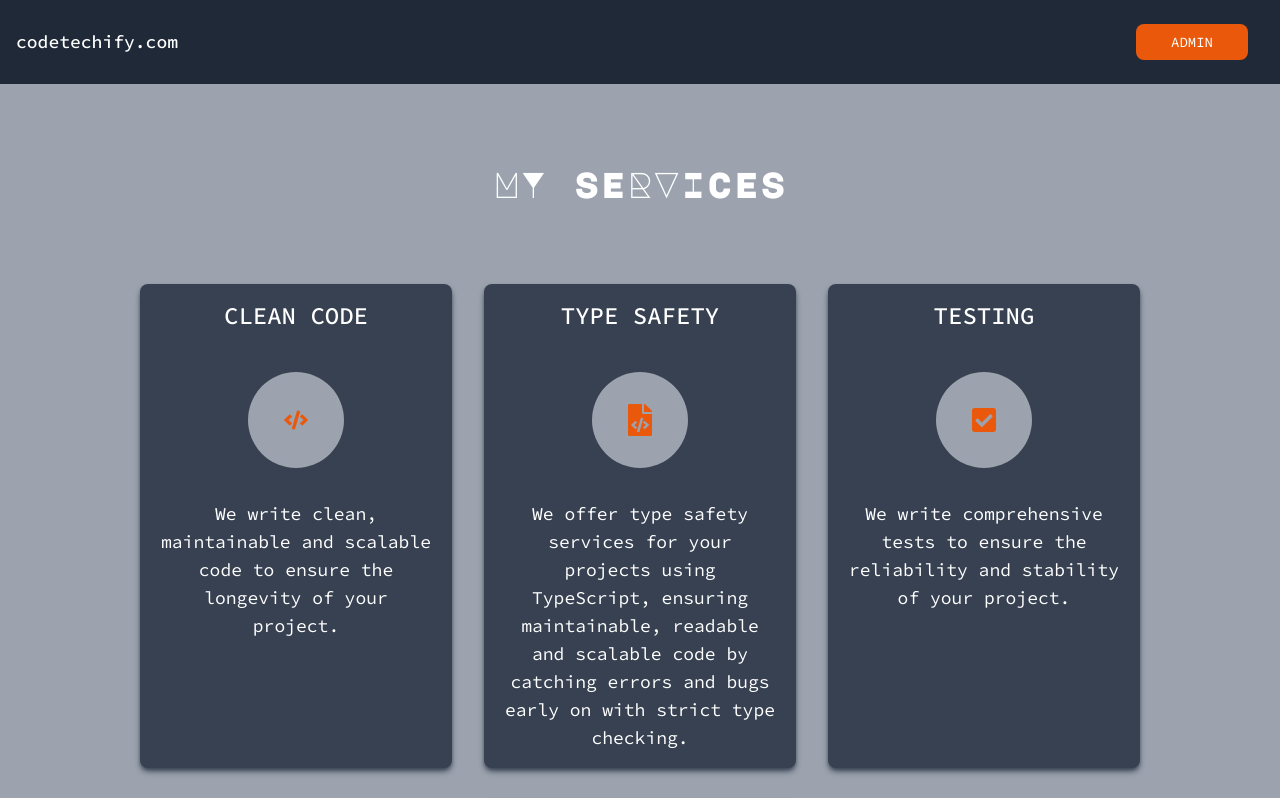
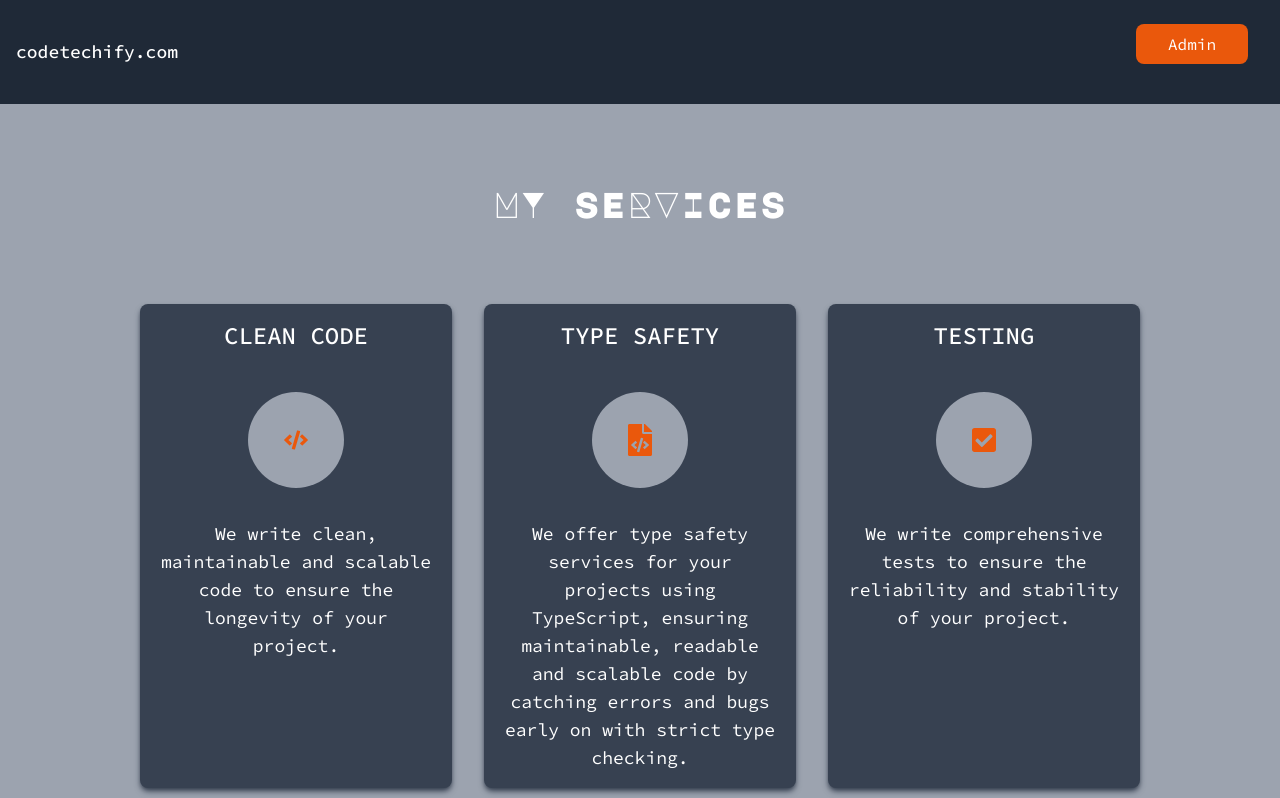
Before and after one commit to Consciously/codetechify-portfolio, a Next.js app: page /services in a window 1280 px wide. Shown: the top 798 px of the page. Built offline with nearby package versions, Linux system fonts and the light colour scheme.

Commit message:
add button component

```diff
--- /dev/null
+++ b/app/(components)/UI/button.tsx
@@ -0,0 +1,42 @@
+import Link from 'next/link';
+
+type Props = {
+	children: React.ReactNode;
+	navigateTo: string;
+	variant: string;
+	small?: boolean;
+	inverted?: boolean;
+	extern?: boolean;
+};
+
+const Button = ({
+	children,
+	navigateTo,
+	variant,
+	small,
+	inverted,
+	extern,
+}: Props) => {
+	return (
+		<div
+			className={`${
+				variant === 'primary'
+					? 'bg-orange-600 hover:bg-orange-700'
+					: variant === 'secondary'
+					? 'bg-gray-800 hover:bg-gray-900'
+					: ''
+			} rounded-lg  ${small ? 'px-4 py-2' : 'px-8 py-4'} ${
+				inverted && 'bg-gray-400 hover:bg-gray-500 text-gray-800'
+			} mb-4 block text-white text-center capitalize  transition-colors duration-500`}
+		>
+			{' '}
+			{extern ? (
+				<a href={navigateTo}>{children} &rarr;</a>
+			) : (
+				<Link href={navigateTo}>{children}</Link>
+			)}
+		</div>
+	);
+};
+
+export default Button;
--- a/app/(components)/UI/containerUI.tsx
+++ b/app/(components)/UI/containerUI.tsx
@@ -6,8 +6,8 @@ type Props = {
 const ContainerUI = ({ children, isHero }: Props) => {
 	return (
 		<div
-			className={`container mx-auto ${
-				isHero && 'h-full flex flex-col justify-center items-center'
+			className={`container mx-auto flex flex-col justify-center items-center ${
+				isHero && 'h-full'
 			}`}
 		>
 			{children}
--- a/app/(components)/navigation.tsx
+++ b/app/(components)/navigation.tsx
@@ -1,6 +1,6 @@
 import { Fragment } from 'react';
-import Link from 'next/link';
 import jsonData from '../../data/jsonData.json';
+import Button from './UI/button';
 
 const Navigation = () => {
 	const { navigation } = jsonData;
@@ -11,12 +11,9 @@ const Navigation = () => {
 				return (
 					<Fragment key={idx}>
 						<div className='relative px-4 py-2 w-full md:w-36'>
-							<Link
-								href={`${navElem.linkUrl}`}
-								className='bg-orange-600 rounded-lg px-4 py-2 block text-white text-center text-sm uppercase'
-							>
-								{`${navElem.linkName}`}
-							</Link>
+							<Button navigateTo='/' variant='primary' small={true}>
+								Admin
+							</Button>
 						</div>
 					</Fragment>
 				);
--- a/app/(components)/projectsItem.tsx
+++ b/app/(components)/projectsItem.tsx
@@ -1,9 +1,19 @@
 import Link from 'next/link';
 import Image from 'next/image';
-import type { Project } from './projectsList';
+import Button from './UI/button';
 
 type Props = {
-	project: Project;
+	project: {
+		id: string;
+		title: string;
+		demoUrl: string;
+		repoUrl: string;
+		imageUrl: string;
+		slug: string;
+		user: {
+			name: string;
+		};
+	};
 };
 
 const ProjectsItem = ({ project }: Props) => {
@@ -20,18 +30,12 @@ const ProjectsItem = ({ project }: Props) => {
 			<p className='text-sm mb-2 text-white'>{user.name}</p>
 			<Image src={imageUrl} width={640} height={480} alt={title} />
 			<div className='flex flex-row w-full justify-between mt-4'>
-				<a
-					href={`${demoUrl}`}
-					className='bg-orange-500 rounded-lg px-4 py-2 block text-white text-center'
-				>
+				<Button navigateTo={demoUrl} variant='primary' small extern>
 					Live Demo
-				</a>
-				<a
-					href={`${repoUrl}`}
-					className='bg-orange-500 rounded-lg px-4 py-2 block text-white text-center'
-				>
+				</Button>
+				<Button navigateTo={repoUrl} variant='secondary' small inverted extern>
 					Repository
-				</a>
+				</Button>
 			</div>
 		</div>
 	);
--- a/app/(components)/sections/hero.tsx
+++ b/app/(components)/sections/hero.tsx
@@ -1,6 +1,7 @@
 import Image from 'next/image';
 import ContainerUI from '../UI/containerUI';
 import profilePic from '../../../public/images/me.jpg';
+import Button from '../UI/button';
 
 const Hero = () => {
 	return (
@@ -24,12 +25,9 @@ const Hero = () => {
 					</figure>
 				</div>
 
-				<a
-					href='#'
-					className='bg-orange-600 rounded-lg px-8 py-4 block text-white'
-				>
-					Learn More
-				</a>
+				<Button navigateTo='/' variant='primary'>
+					Contact Me
+				</Button>
 			</ContainerUI>
 		</section>
 	);
--- a/app/(components)/sections/projectsExcerpt.tsx
+++ b/app/(components)/sections/projectsExcerpt.tsx
@@ -1,4 +1,5 @@
 import ProjectsList from '../projectsList';
+import Button from '../UI/button';
 import ContainerUI from '../UI/containerUI';
 import FlexColUI from '../UI/flexColUI';
 import FlexItemsUI from '../UI/flexItemsUI';
@@ -14,6 +15,9 @@ const ProjectsExcerpt = () => {
 						<ProjectsList isExcerpt={true} />
 					</FlexItemsUI>
 				</FlexColUI>
+				<Button navigateTo='/projects' variant='primary' small={false}>
+					Go to projects
+				</Button>
 			</ContainerUI>
 		</section>
 	);
```
